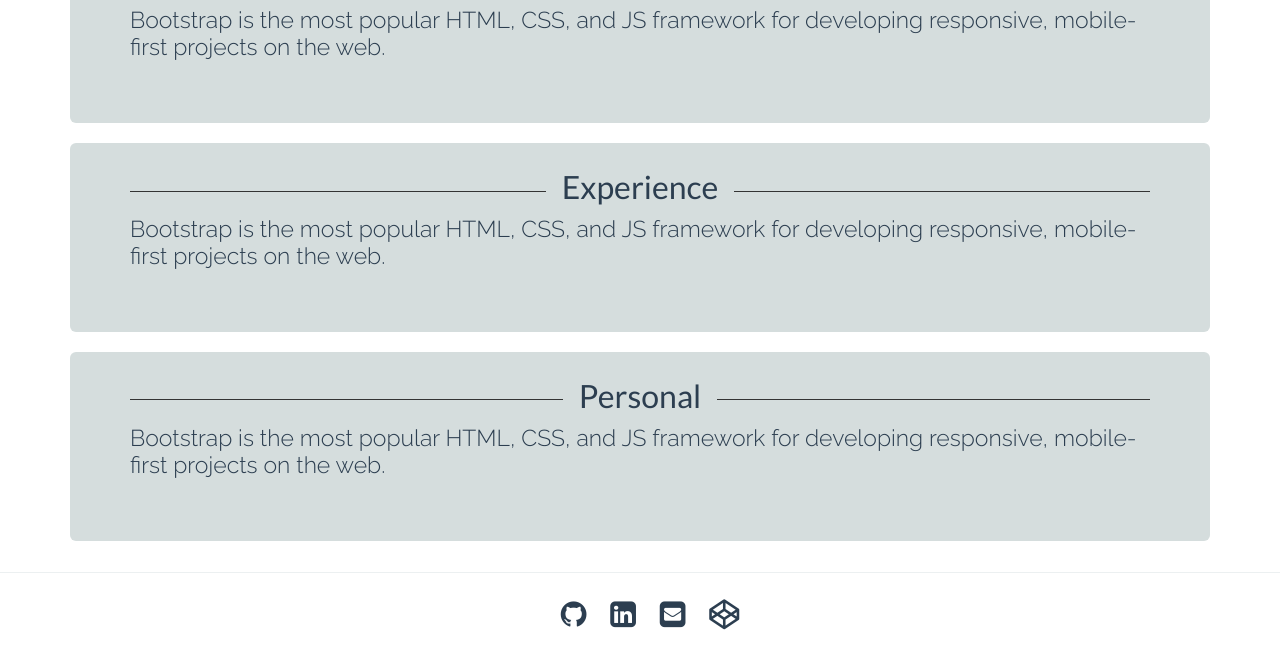
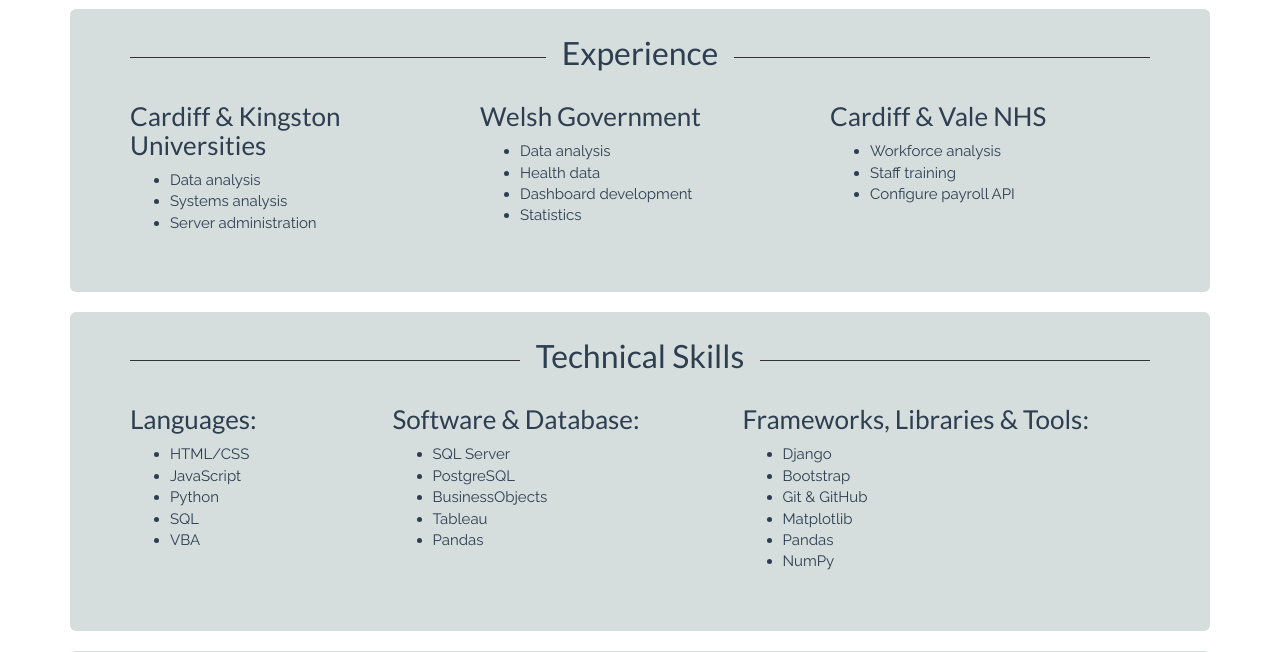
Before and after one commit to gmojo/django-portfolio, a Django app: page /about/ in a window 1280 px wide. Shown: the part 470-1122 px from the top of the page. Run offline with Django 3.2, Linux system fonts and the light colour scheme; some libraries are stand-ins or nearby versions.

Commit message:
About page added and general formatting

```diff
--- a/portfolio/home/templates/home/about.html
+++ b/portfolio/home/templates/home/about.html
@@ -3,13 +3,22 @@
 
 {% block content %}
 
-    <div class="jumbotron jumboabout text-center">
+    <div class="jumbotron jumboabout">
         <div class="row">
 
             <div class="container">
-                <div class="col-lg-12">
-                    <h1 class="jumbohead">ABOUT - THIS - SITE</h1>
-                    <p class="jumbolead">Something short and leading about the collection below—its contents, the creator, etc. Make it short and sweet, but not too short so folks don't simply skip over it entirely.</p>
+                <div class="row">
+                    <div class="col-md-3">
+                         <img class="rounded-circle" src="{% static 'img/moon.jpg' %}" alt="Me" width="250" height="250">
+                    </div>
+                    <div class="col-md-9">
+                        <br>
+                        <br>
+                        <p class="jumbolead">My background has been to support the full developement life cycle of corporate systems (ERP)
+                            and provide key information from them, utilising SQL, Python, database knowledge and analysis
+                            techniques for delivering management information and continuous service improvement.
+                        </p>
+                    </div>
                 </div>
             </div>
         </div>
@@ -17,25 +26,88 @@
 
     <div class="container">
         <div class="jumbotron aboutpage">
-        <h2 class="sidelines">Skills</h2>
-        <p>Bootstrap is the most popular HTML, CSS, and JS framework for developing
-        responsive, mobile-first projects on the web.</p>
+            <h2 class="sidelines">Experience</h2>
+            <div class="row">
+                <div class="col-md-4">
+                    <h3>Cardiff & Kingston Universities</h3>
+                    <ul>
+                        <li>Data analysis</li>
+                        <li>Systems analysis</li>
+                        <li>Server administration</li>
+                    </ul>
+                </div>
+                <div class="col-md-4">
+                    <h3>Welsh Government</h3>
+                    <ul>
+                        <li>Data analysis</li>
+                        <li>Health data</li>
+                        <li>Dashboard development</li>
+                        <li>Statistics</li>
+                    </ul>
+                </div>
+                <div class="col-md-4">
+                    <h3>Cardiff & Vale NHS</h3>
+                    <ul>
+                        <li>Workforce analysis</li>
+                        <li>Staff training</li>
+                        <li>Configure payroll API</li>
+                    </ul>
+                </div>
+            </div>
         </div>
     </div>
 
     <div class="container">
         <div class="jumbotron aboutpage">
-        <h2 class="sidelines">Experience</h2>
-        <p>Bootstrap is the most popular HTML, CSS, and JS framework for developing
-        responsive, mobile-first projects on the web.</p>
+            <h2 class="sidelines">Technical Skills</h2>
+            <div class="row">
+                <div class="col-md-3">
+                    <h3>Languages:</h3>
+                    <ul>
+                        <li>HTML/CSS</li>
+                        <li>JavaScript</li>
+                        <li>Python</li>
+                        <li>SQL</li>
+                        <li>VBA</li>
+                    </ul>
+                </div>
+                <div class="col-md-4">
+                    <h3>Software & Database:</h3>
+                    <ul>
+                        <li>SQL Server</li>
+                        <li>PostgreSQL</li>
+                        <li>BusinessObjects</li>
+                        <li>Tableau</li>
+                        <li>Pandas</li>
+                    </ul>
+                </div>
+                <div class="col-md-5">
+                    <h3>Frameworks, Libraries & Tools:</h3>
+                    <ul>
+                        <li>Django</li>
+                        <li>Bootstrap</li>
+                        <li>Git & GitHub</li>
+                        <li>Matplotlib</li>
+                        <li>Pandas</li>
+                        <li>NumPy</li>
+                    </ul>
+                </div>
+            </div>
         </div>
     </div>
 
     <div class="container">
         <div class="jumbotron aboutpage">
-        <h2 class="sidelines">Personal</h2>
-        <p>Bootstrap is the most popular HTML, CSS, and JS framework for developing
-        responsive, mobile-first projects on the web.</p>
+            <h2 class="sidelines">About Me</h2>
+            <div class="row">
+                 <div class="col-md-3">
+                     <img class="img-responsive rounded-circle" src="{% static 'img/MeNepal.jpg' %}" alt="Me">
+                 </div>
+                <div class="col-md-9">
+                    <p>Lorem ipsum dolor sit amet, consectetur adipisicing elit. Facere, soluta, eligendi doloribus sunt minus amet sit debitis repellat. Consectetur, culpa itaque odio similique suscipit</p>
+                    <p>Lorem ipsum dolor sit amet, consectetur adipisicing elit. Facere, soluta, eligendi doloribus sunt minus amet sit debitis repellat. Consectetur, culpa itaque odio similique suscipit</p>
+                </div>
+            </div>
         </div>
     </div>
 
--- a/portfolio/home/templates/home/home.html
+++ b/portfolio/home/templates/home/home.html
@@ -9,7 +9,7 @@
 
             <div class="container">
                 <div class="col-lg-12">
-                    <h1 class="jumbohead">DATA | DEVELOPMENT | MORE</h1>
+                    <h1 class="jumbohead">DATA & DEVELOPMENT</h1>
                     <p class="jumbolead">A dumping ground for ideas, projects and tips for myself and to share with others.</p>
                 </div>
             </div>
--- a/portfolio/static/CSS/base.css
+++ b/portfolio/static/CSS/base.css
@@ -48,6 +48,10 @@ p {
     background-size: cover;
     overflow: hidden;
     color: whitesmoke;
+}
+
+.jumbolead {
+    font-weight: bold !important;
 }
 
 .jumboabout {
@@ -102,9 +106,11 @@ h2.sidelines:after {
     margin-bottom: 3rem;
     text-align: center;
 }
+
 .projects h2 {
     font-weight: normal;
 }
+
 .projects .col-md-4 p {
     margin-right: .75rem;
     margin-left: .75rem;
```
Also changed, not shown: portfolio/blog/templates/blog/posts.html (+2 -5 lines), portfolio/home/templates/home/contact.html (+5 -2 lines). Lines whose indentation alone changed are shown as unchanged.
